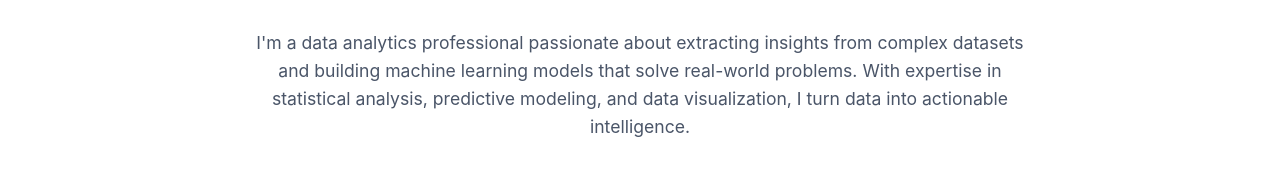
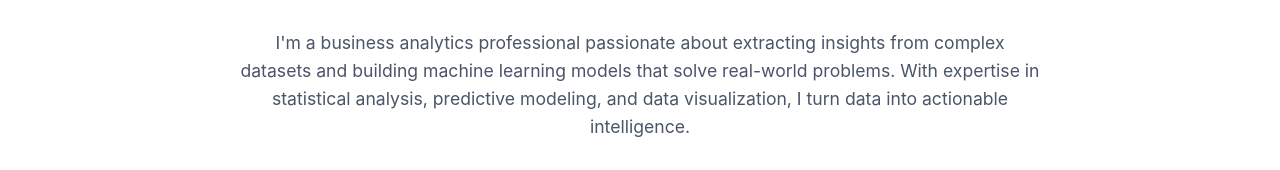
Before and after one commit to Vengelstad/Vengelstad.github.io, a plain HTML site: page index.html in a window 1280 px wide. Shown: the part 587-757 px from the top of the page. Drawn offline with Linux system fonts and the light colour scheme.

Commit message:
Update profession description in About Me section

```diff
--- a/index.html
+++ b/index.html
@@ -289,7 +289,7 @@
         <div class="container">
             <h2>About Me</h2>
             <div class="about-content">
-                <p>I'm a data analytics professional passionate about extracting insights from complex datasets and building machine learning models that solve real-world problems. With expertise in statistical analysis, predictive modeling, and data visualization, I turn data into actionable intelligence.</p>
+                <p>I'm a business analytics professional passionate about extracting insights from complex datasets and building machine learning models that solve real-world problems. With expertise in statistical analysis, predictive modeling, and data visualization, I turn data into actionable intelligence.</p>
 
                 <div class="skills">
                     <span class="skill-tag">Python</span>
```
